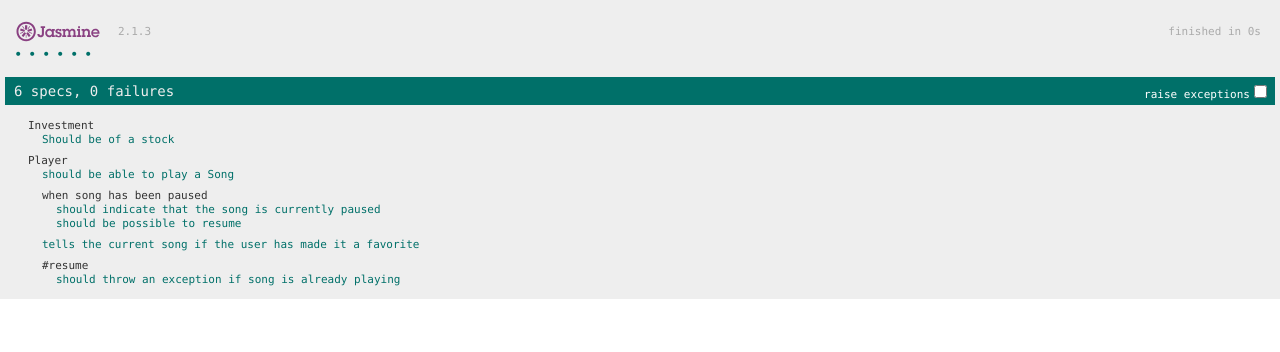
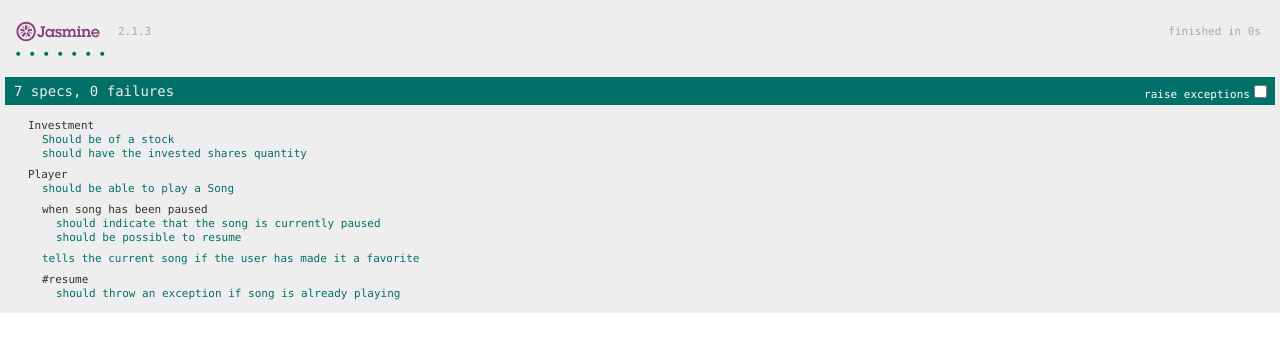
Before and after one commit to Imaginativeone/jasmine-book-chapter02, a plain HTML site: page SpecRunner.html in a window 1280 px wide. Drawn offline with Linux system fonts and the light colour scheme.

```diff
--- a/SpecRunner.html
+++ b/SpecRunner.html
@@ -2,7 +2,8 @@
 <html>
 <head>
   <meta charset="utf-8">
-  <title>Jasmine Spec Runner v2.1.3</title>
+  <!-- <title>Jasmine Spec Runner v2.1.3</title> -->
+  <title>Chapter 02</title>
 
   <link rel="shortcut icon" type="image/png" href="lib/jasmine-2.1.3/jasmine_favicon.png">
   <link rel="stylesheet" href="lib/jasmine-2.1.3/jasmine.css">
--- a/spec/InvestmentSpec.js
+++ b/spec/InvestmentSpec.js
@@ -1,9 +1,26 @@
 describe("Investment", () => {
+
   it("Should be of a stock", () => {
+    var stock = new Stock();
+    var investment = new Investment({
+      stock: stock,
+      shares: 100
+    });
+    expect(investment.stock).toBe(stock);
+  });
 
-    let stock = new Stock();
-    let investment = new Investment(stock);
+  it('should have the invested shares quantity', () => {
 
-    expect(investment.stock).toBe(stock);
+    var stock = new Stock();
+    var investment = new Investment({
+
+      stock: stock,
+      shares: 100
+
+    });
+
+    console.log('investment', investment);
+    expect(investment.shares).toEqual(100);
+
   })
 });
--- a/src/Investment.js
+++ b/src/Investment.js
@@ -1,5 +1,10 @@
-function Investment(stock) {
+function Investment(params) {
 
-  this.stock = stock;
+  let p = params || {};
 
+  this.stock  = p.stock;
+  this.shares = p.shares;
+
+  console.log('params', params);
+  console.log('p', p);
 }
```
